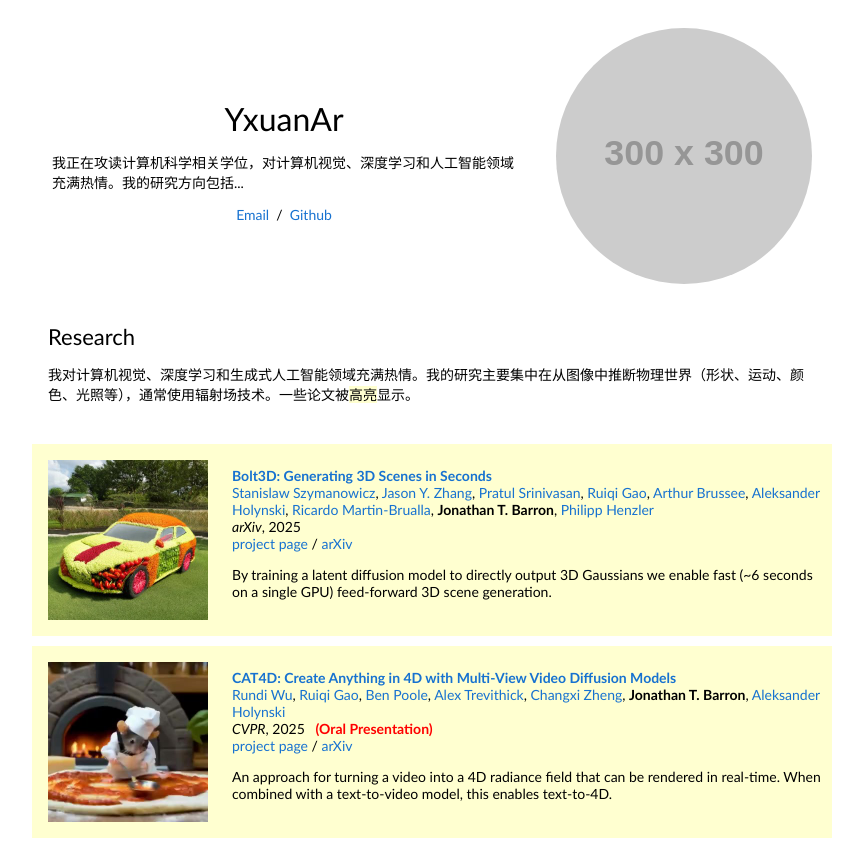
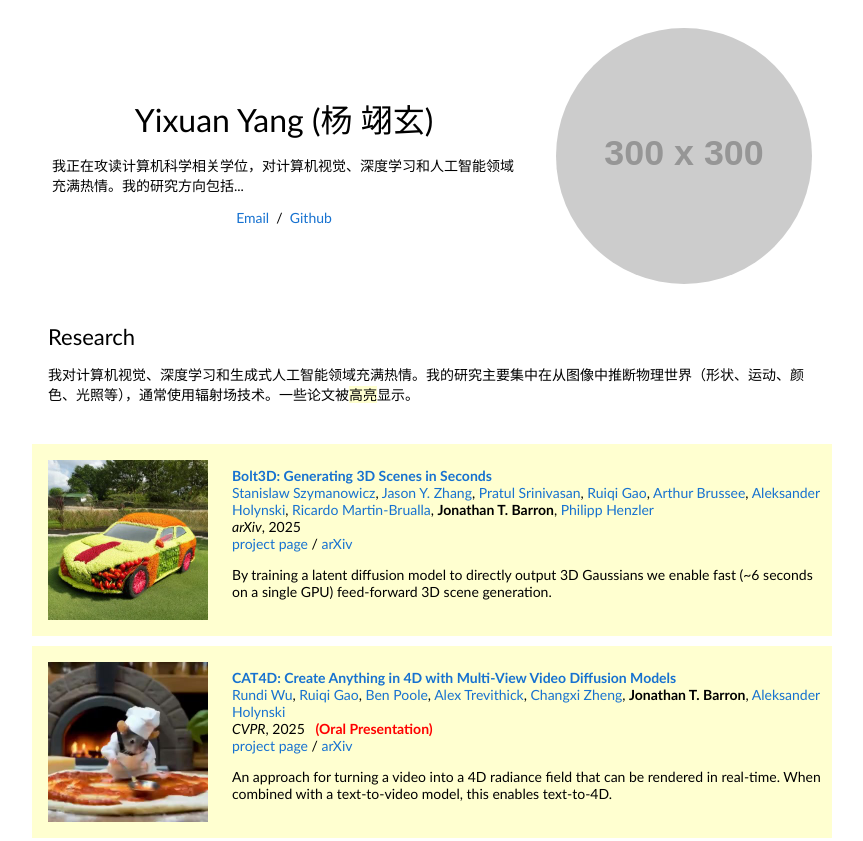
Before and after one commit to YxuanAr/Yixuanyang.github.io, a plain HTML site: page index.html in a window 1280 px wide. Shown: the top 841 px of the page, without its empty margins (208-1071 px from the left). Drawn offline with Linux system fonts and the light colour scheme; placeholder pictures from the web are drawn by us.

Commit message:
name update

```diff
--- a/index.html
+++ b/index.html
@@ -3,7 +3,7 @@
   <head>
     <meta http-equiv="Content-Type" content="text/html; charset=UTF-8">
 
-    <title>YxuanAr</title>
+    <title>Yixuan Yang</title>
 
     <meta name="author" content="YxuanAr">
     <meta name="viewport" content="width=device-width, initial-scale=1">
@@ -20,7 +20,7 @@
             <tr style="padding:0px">
               <td style="padding:2.5%;width:63%;vertical-align:middle">
                 <p class="name" style="text-align: center;">
-                  YxuanAr
+                  Yixuan Yang (杨 翊玄)
                 </p>
                 <p>
 		我正在攻读计算机科学相关学位，对计算机视觉、深度学习和人工智能领域充满热情。我的研究方向包括...
```
